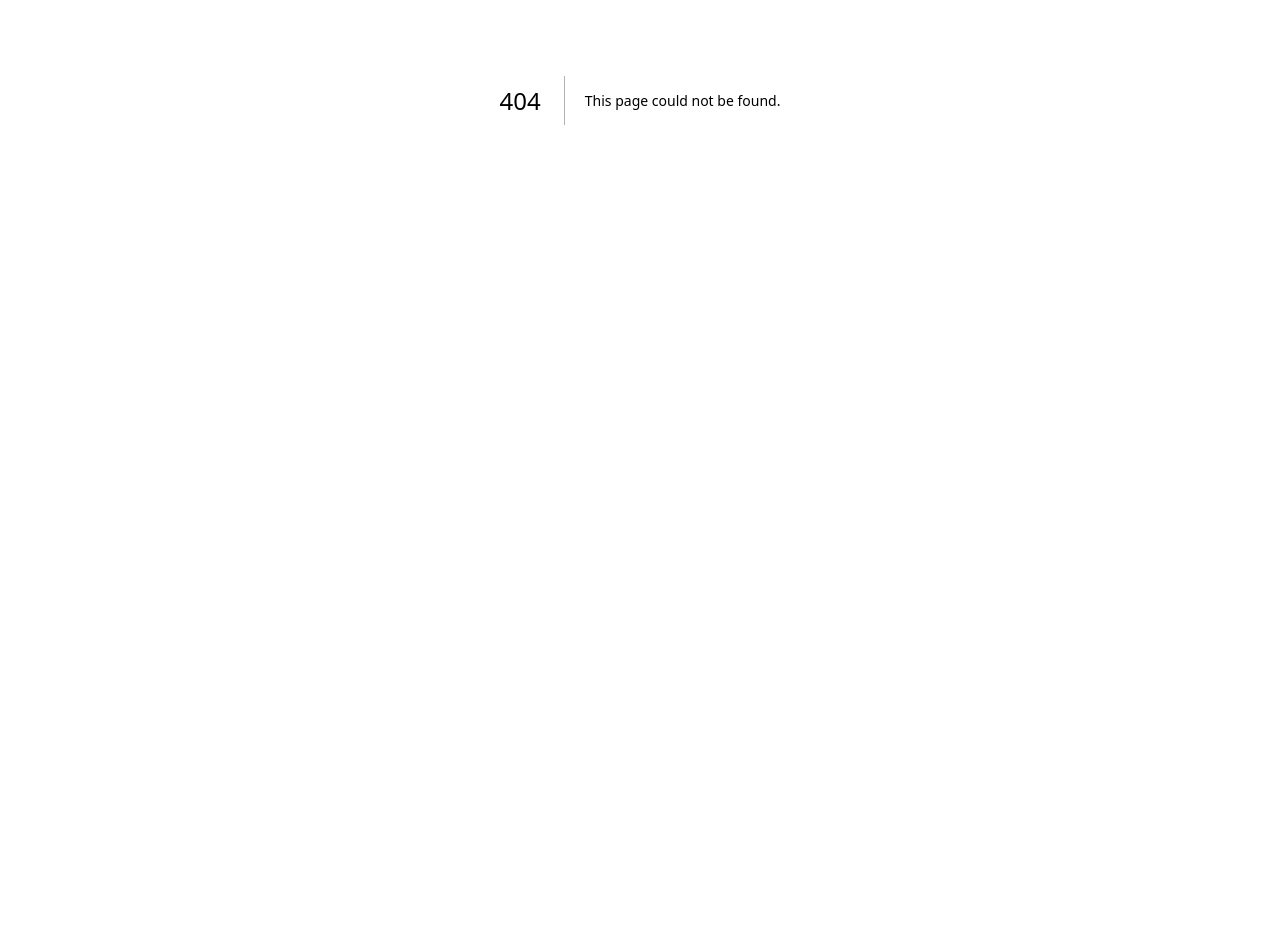
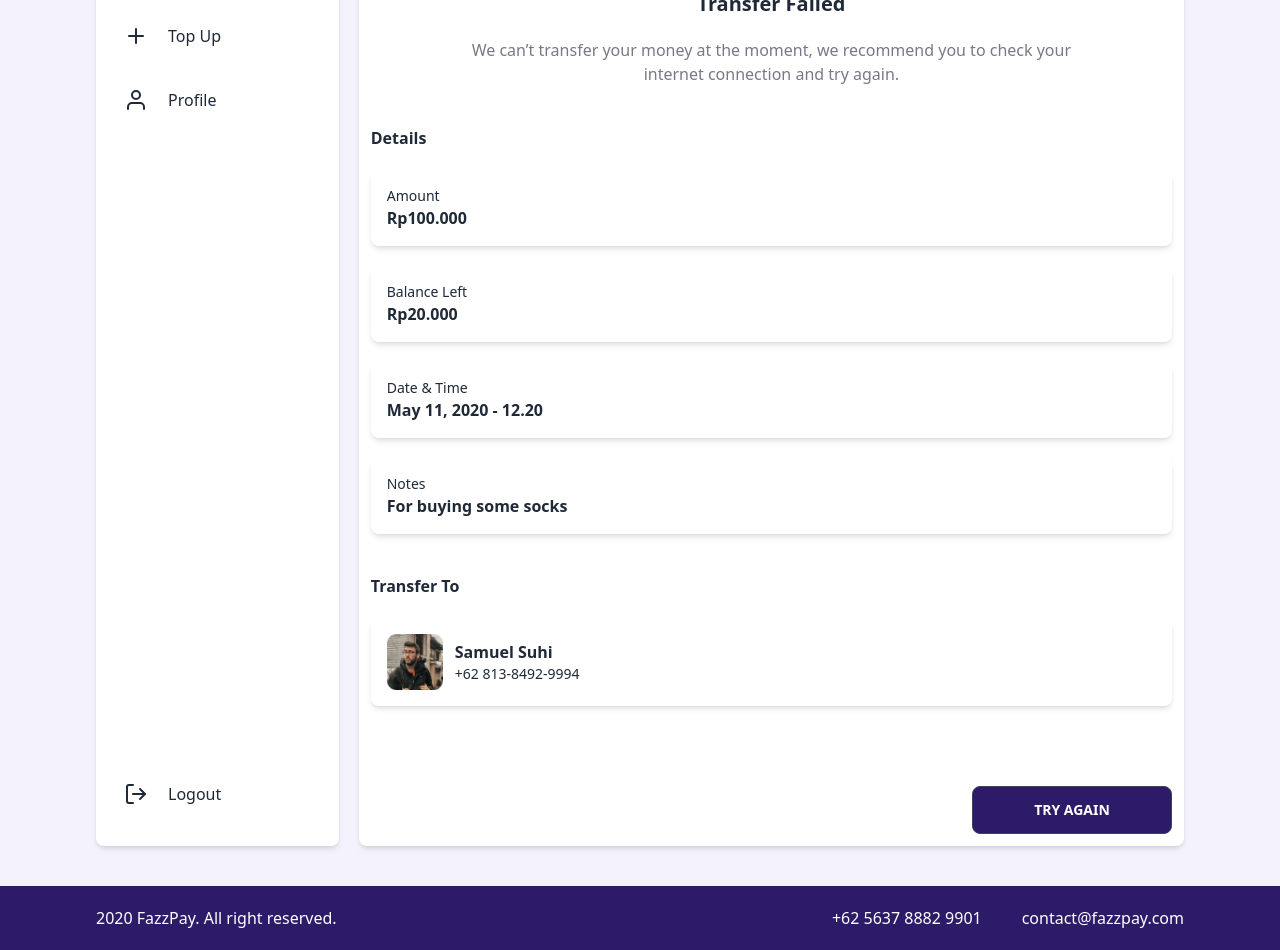
Before and after one commit to rioprayoga23/e-artos, a Next.js app: page /status in a window 1280 px wide. Before the commit this address had no page. Shown: the part 300-1250 px from the top of the page. Before the commit the page ends 800 px from the top, so only its background shows below. Built offline with nearby package versions, Linux system fonts and the light colour scheme.

Commit message:
add page status

```diff
--- a/components/layouts/MainLayout.js
+++ b/components/layouts/MainLayout.js
@@ -1,8 +1,8 @@
 import Link from "next/link";
 import React from "react";
 import { Grid, ArrowUp, Plus, User, LogOut } from "react-feather";
-import Footer from "./Footer";
-import Navbar from "./Navbar";
+import Footer from "../Footer";
+import Navbar from "../Navbar";
 
 const MainLayout = ({ children }) => {
   return (
--- /dev/null
+++ b/components/status-failed.js
@@ -0,0 +1,21 @@
+import React from "react";
+import { X } from "react-feather";
+
+const StatusFailed = () => {
+  return (
+    <div className="flex flex-col items-center pt-10 gap-5">
+      <div className="p-4 bg-red-500 rounded-full w-fit">
+        <X size="30px" color="white" />
+      </div>
+      <h3 className="font-semibold text-xl">Transfer Failed</h3>
+      <div className="px-20 text-center md:px-0">
+        <p className="text-[#7A7886]">
+          We can’t transfer your money at the moment, we recommend you to check
+          your internet connection and try again.
+        </p>
+      </div>
+    </div>
+  );
+};
+
+export default StatusFailed;
--- /dev/null
+++ b/components/status-success.js
@@ -0,0 +1,15 @@
+import React from "react";
+import { Check } from "react-feather";
+
+const StatusSuccess = () => {
+  return (
+    <div className="flex flex-col items-center pt-10 gap-5">
+      <div className="p-4 bg-success rounded-full w-fit">
+        <Check size="30px" color="white" />
+      </div>
+      <h3 className="font-semibold text-xl">Transfer Success</h3>
+    </div>
+  );
+};
+
+export default StatusSuccess;
--- /dev/null
+++ b/pages/status.js
@@ -0,0 +1,81 @@
+import React, { useState } from "react";
+import { Check, Download } from "react-feather";
+import MainLayout from "../components/layouts/MainLayout";
+import StatusFailed from "../components/status-failed";
+import StatusSuccess from "../components/status-success";
+
+const status = () => {
+  const [success, setSuccess] = useState(false);
+
+  return (
+    <MainLayout>
+      <div className="bg-white p-3 rounded-lg shadow-md w-full">
+        {success ? <StatusSuccess /> : <StatusFailed />}
+        <h3 className="font-semibold mb-5 mt-10">Details</h3>
+        <div className="flex flex-col gap-5">
+          <div className="flex justify-between items-center shadow-md p-4 rounded-lg">
+            <div>
+              <p className="text-sm">Amount</p>
+              <h3 className="font-semibold">Rp100.000</h3>
+            </div>
+          </div>
+          <div className="flex justify-between items-center shadow-md p-4 rounded-lg">
+            <div>
+              <p className="text-sm">Balance Left</p>
+              <h3 className="font-semibold">Rp20.000</h3>
+            </div>
+          </div>
+          <div className="flex justify-between items-center shadow-md p-4 rounded-lg">
+            <div>
+              <p className="text-sm">Date & Time</p>
+              <h3 className="font-semibold">May 11, 2020 - 12.20</h3>
+            </div>
+          </div>
+          <div className="flex justify-between items-center shadow-md p-4 rounded-lg">
+            <div>
+              <p className="text-sm">Notes</p>
+              <h3 className="font-semibold">For buying some socks</h3>
+            </div>
+          </div>
+        </div>
+        <div className="mt-10">
+          <h3 className="font-semibold mb-5">Transfer To</h3>
+        </div>
+        <div className="flex flex-col gap-5">
+          <div className="flex justify-between items-center shadow-md p-4 rounded-lg cursor-pointer">
+            <div className="flex gap-3 items-center">
+              <img
+                src="img/profile3.png"
+                alt=""
+                className="h-[56px] w-[56px]"
+              />
+              <div>
+                <h3 className="font-semibold">Samuel Suhi</h3>
+                <p className="text-sm">+62 813-8492-9994</p>
+              </div>
+            </div>
+          </div>
+        </div>
+        {success ? (
+          <div className="flex justify-end mt-20 gap-5 md:flex-col md:gap-3">
+            <div className="btn bg-purple-600 hover:bg-purple-600 px-6 md:w-full flex gap-3 w-[200px] lg:flex-1">
+              <Download />
+              Download PDF
+            </div>
+            <div className="btn bg-primary hover:bg-primary px-6 md:w-full w-[200px] lg:flex-1">
+              Back To Home
+            </div>
+          </div>
+        ) : (
+          <div className="flex justify-end mt-20 gap-5">
+            <div className="btn bg-primary hover:bg-primary px-6 md:w-full w-[200px]">
+              Try Again
+            </div>
+          </div>
+        )}
+      </div>
+    </MainLayout>
+  );
+};
+
+export default status;
```
Also changed, not shown: components/Footer.js (renamed from components/layouts/Footer.js), components/Navbar.js (renamed from components/layouts/Navbar.js).
